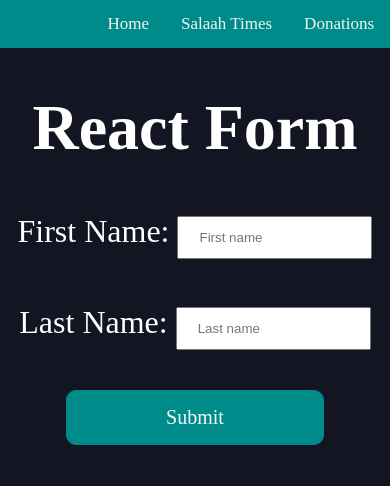
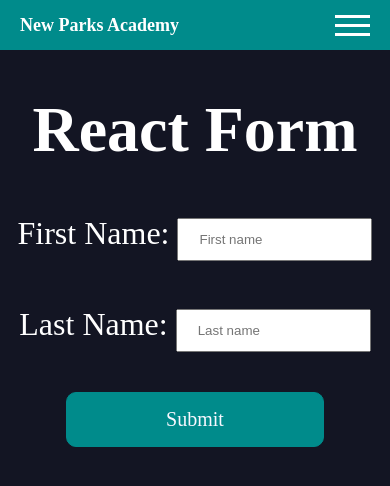
Before and after one commit to Shaariq06/Learn-React, a React (Create React App) app: page / in a window 390 px wide. Shown: the top 486 px of the page. Built offline with nearby package versions, Linux system fonts and the light colour scheme.

Commit message:
mobile menu

```diff
--- a/src/App.js
+++ b/src/App.js
@@ -10,8 +10,10 @@ import Nav from './components/nav';
 
 function App() {
 
-  const links = [{link: "url.com" ,label: "Home"},
+  const links = [{link: "/" ,label: "Home"},
     {link: "url.com", label: "Salaah Times"},
+    {link: "url.com", label: "Donations"},
+    {link: "url.com", label: "Donations"},
     {link: "url.com", label: "Donations"},
     ]
 
--- a/src/components/nav/nav.css
+++ b/src/components/nav/nav.css
@@ -1,11 +1,27 @@
 .nav-lower-section-link {
     color: white;
+    text-decoration: none;
+}
+
+header {
+    padding: 0 20px;
+    background-color: darkcyan;
+    height: 50px;
+    display: flex;
+    justify-content: space-between;
+}
+
+header a {
     text-decoration: none;
 }
 
 .navbar {
     background-color: darkcyan;
     overflow: hidden;
+    display: flex;
+    justify-content: space-between;
+    font-weight: bold;
+    align-items: center;
 }
 
 .navbar a {
@@ -17,6 +33,7 @@
     font-size: 17px;
 }
 
+
 .navbar a:hover {
     background-color: #ddd;
     color: black;
@@ -25,3 +42,80 @@
 .right-nav {
     float: right;
 }
+
+#brand {
+    font-weight: bold;
+    font-size: 18px;
+    display: flex;
+    align-items: center;
+}
+
+#brand a {
+     color: white;
+}
+
+#hamburger-icon {
+    margin: auto 0;
+    display: none;
+    cursor: pointer;
+}
+
+#hamburger-icon div {
+    width: 35px;
+    height: 3px;
+    background-color: white;
+    margin: 6px 0;
+    transition: 0.4s;
+}
+
+.open .bar1 {
+    -webkit-transform: rotate(-45deg) translate(-6px, 6px);
+    transform: rotate(-45deg) translate(-6px, 6px);
+}
+
+.open .bar2 {
+    opacity: 0;
+}
+
+.open .bar3 {
+    -webkit-transform: rotate(-45deg) translate(-6px, 8px);
+    transform: rotate(45deg) translate(-6px, -8px);
+}
+
+ul {
+    list-style-type: none;
+}
+
+.open.mobile-menu {
+    display: flex;
+    flex-direction: column;
+    justify-content: flex-start;
+    margin-top: 0px;
+}
+
+
+.mobile-menu{
+    display: none;
+    position: absolute;
+    left: 0;
+    width: 100%;
+    flex-direction: column;
+    justify-content: flex-start;
+    align-items: flex-end;
+    padding-left: 0px;
+    gap: 7px;
+    background-color: darkcyan;
+}
+
+.mobile-menu li {
+    margin-bottom: 10px;
+}
+
+@media only screen and (max-width: 720px) {
+    header .navbar {
+        display: none;
+    }
+    #hamburger-icon {
+        display: block ;
+    }
+}
--- a/src/components/nav/nav.jsx
+++ b/src/components/nav/nav.jsx
@@ -1,20 +1,43 @@
-import './nav.css';
+import { useState } from "react";
+import "./nav.css";
 
-const Nav = ({links}) => {
+const Nav = ({ links }) => {
+  const [isActive, setActive] = useState(false);
+
+  const toggleMobileMenu = (menu) => {
+    setActive(!isActive);
+  };
+
   return (
-    <div className='navbar'>
-        {/* <section>
-            <ul>
-              <li><a>left section</a></li>
-            </ul>
-        </section> */}
-        <div className='right-nav'>
-          {links.map(({link, label}) => (
-          <a href={link} className="nav-lower-section-link">{label}</a>
+    <header>
+      <div id="brand">
+        <a href="/">New Parks Academy</a>
+      </div>
+      <div className="navbar">
+        <div className="right-nav">
+          {links.map(({ link, label }, i) => (
+            <a key={i} href={link} className="nav-lower-section-link">
+              {label}
+            </a>
           ))}
         </div>
-    </div>
-  )
-}
+      </div>
+      <div id="hamburger-icon" onClick={toggleMobileMenu}>
+        <div className="bar1"></div>
+        <div className="bar2"></div>
+        <div className="bar3"></div>
+        <ul className={`mobile-menu + ${isActive ? "open":""} `}>
+          {links.map(({ link, label }, i) => (
+            <li key={i}>
+              <a href={link} className="nav-lower-section-link">
+                {label}
+              </a>
+            </li>
+          ))}
+        </ul>
+      </div>
+    </header>
+  );
+};
 
-export default Nav
+export default Nav;
```
